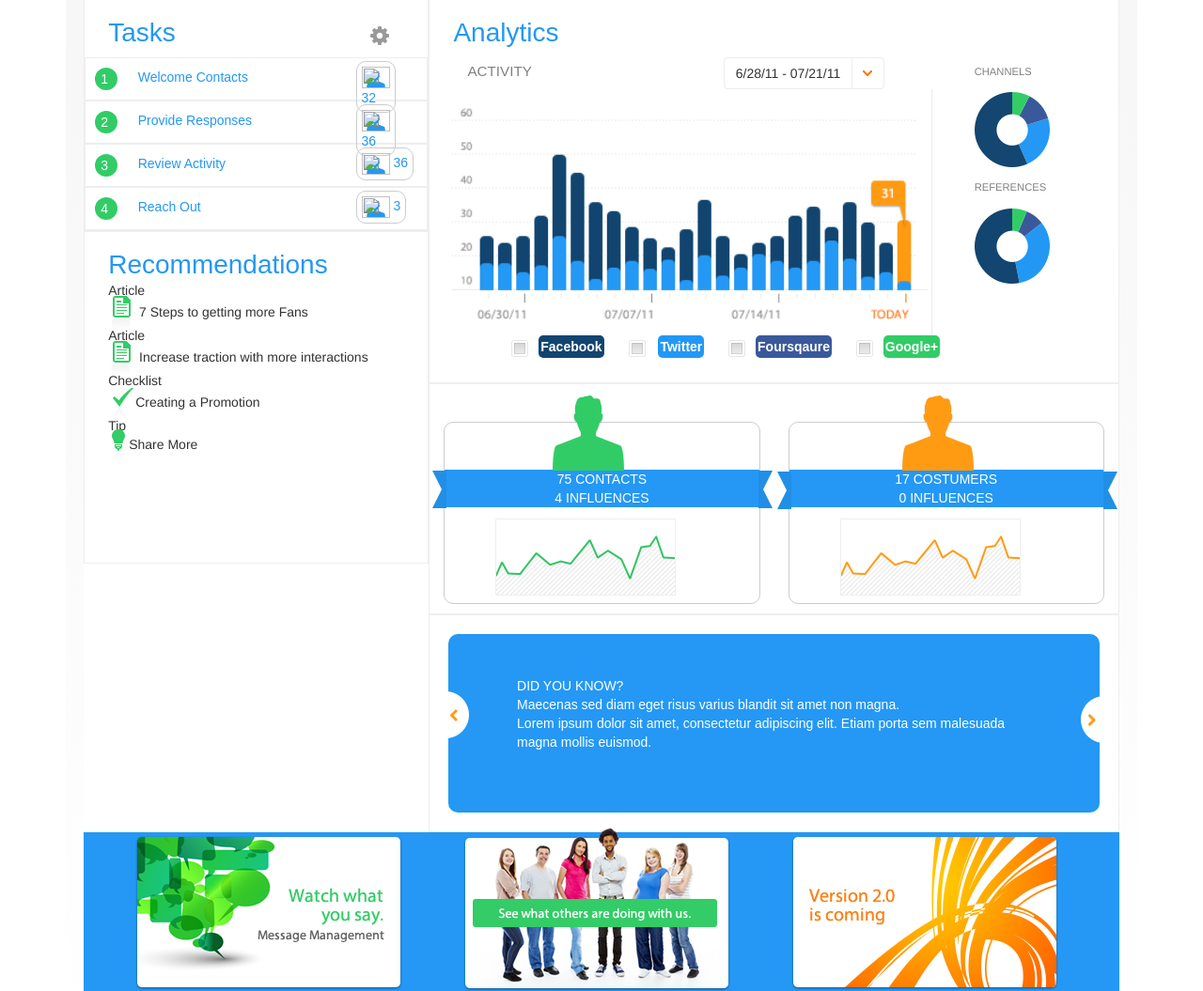
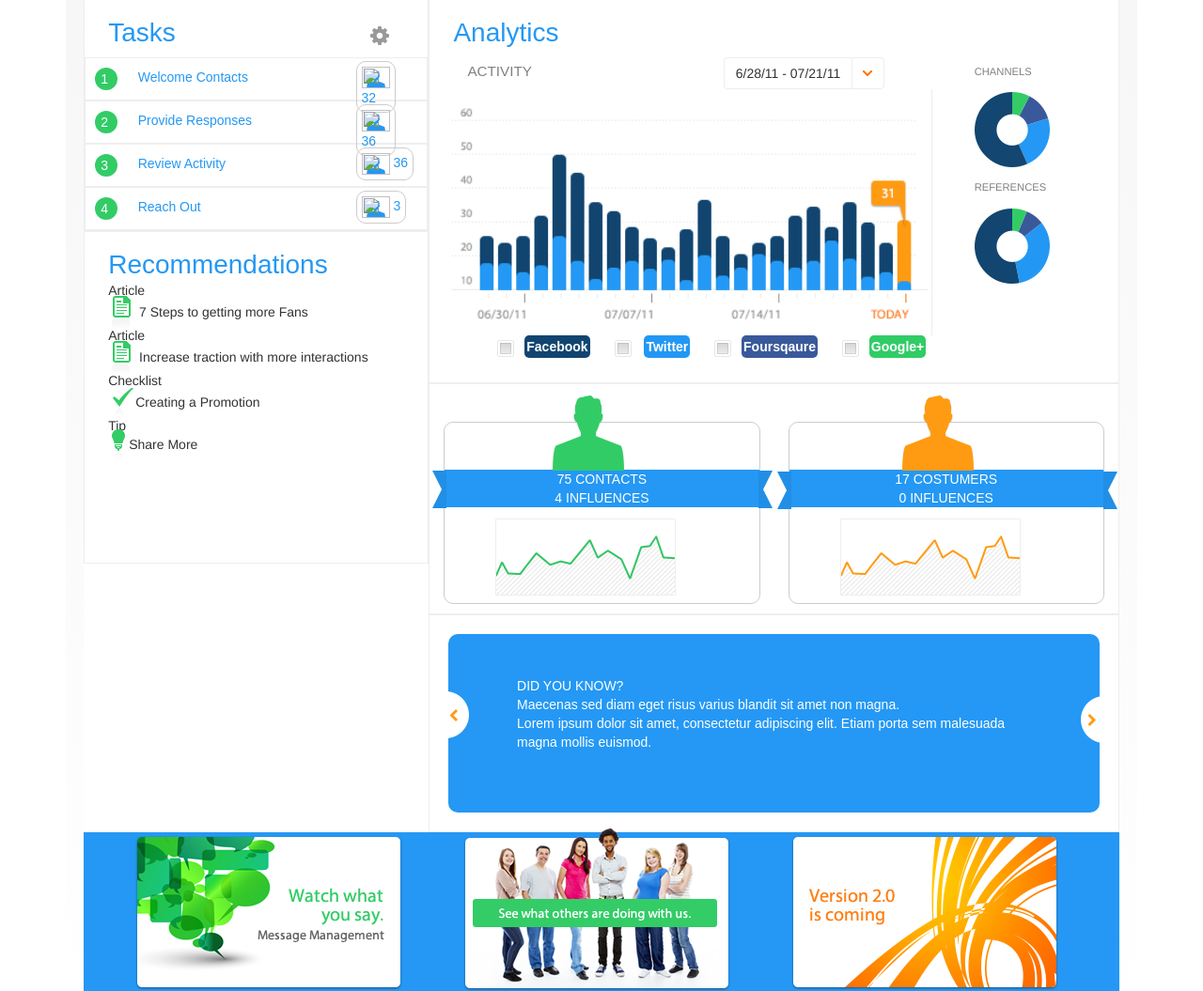
Before and after one commit to RPappalardo/mejo487, a PHP site: page / in a window 1280 px wide. Shown: the part 347-1402 px from the top of the page at 94% size. Run offline with PHP 8.4, Linux system fonts and the light colour scheme; some libraries are stand-ins or nearby versions.

Commit message:
Augmentations

```diff
--- a/assets/css/styles.css
+++ b/assets/css/styles.css
@@ -17,7 +17,7 @@ ul.nav li {
 }
 .icons {
     background-color: #194b74;
-    background-image: url("img/background.png");
+    background-image: url("../img/background.png");
     background-position: center;
 }
 .nav-icons {
@@ -326,11 +326,11 @@ input[type="checkbox"]+ label span {
     height: 23px;
     margin: -1px 4px 0 20px;
     vertical-align: middle;
-    background: url("img/orange-check-holder.png") left top no-repeat;
+    background: url("../img/orange-check-holder.png") left top no-repeat;
     cursor: pointer;
 }
 input[type="checkbox"]:checked + label span {
-    background: url("img/orange-check-active.png")top no-repeat;
+    background: url("../img/orange-check-active.png")top no-repeat;
 }
 form ul.social li label p {
     border-radius: 5px;
@@ -439,7 +439,6 @@ div#know a.slider {
     width: 90px;
 }
 div#know div#left a.slider i {
-    /*background-image: url("img/circle-back.png");*/
 
     display: block;
     background-position: center;
--- a/index.html
+++ b/index.html
@@ -361,7 +361,7 @@
                                  </ul>
                               </div>
                            </div>
-                           <div class"row">
+                           <div class="row">
                               <div class="col-md-12">
                                  <form>
                                     <ul class="social">
```
